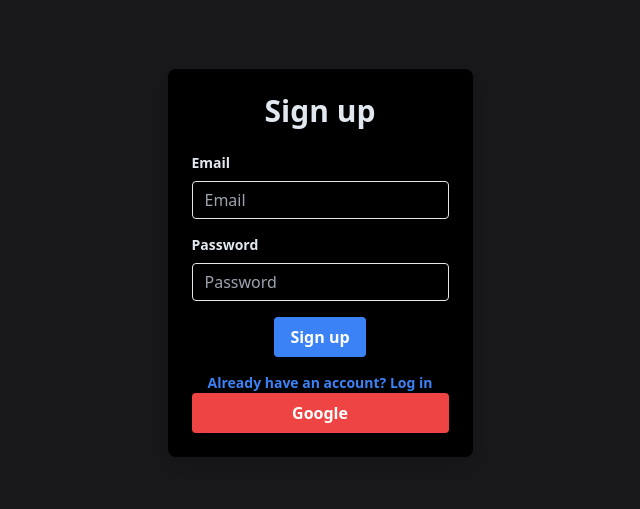
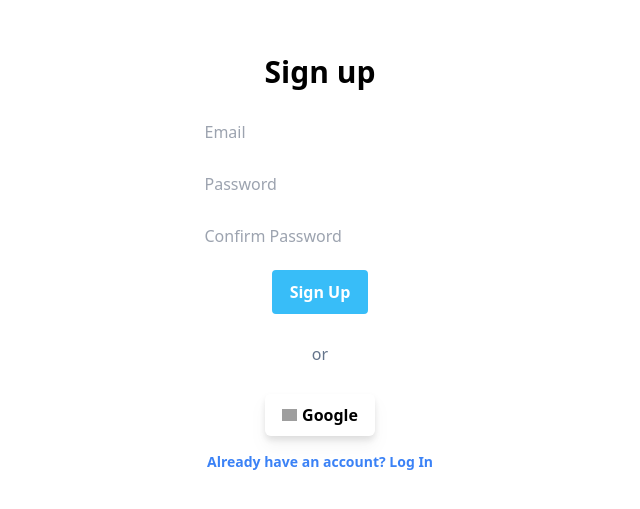
Before and after one commit to SahilSamel/Graph-networking-view, a Next.js app in the folder front-end/: page /Auth in a window 1280 px wide. Shown: the part 137-646 px from the top of the page, without its empty margins (320-960 px from the left). Built offline with nearby package versions, Linux system fonts and the light colour scheme; grey boxes are pictures that could not be loaded.

Commit message:
SignUp UI fixes

```diff
--- a/front-end/components/SignUp.tsx
+++ b/front-end/components/SignUp.tsx
@@ -1,4 +1,5 @@
 import { useRouter } from "next/router";
+import { useState, useEffect } from "react";
 import { useForm, SubmitHandler } from "react-hook-form";
 import POST from "@/api/POST/POST";
 import fapp from "@/connections/firebaseconfig";
@@ -9,6 +10,7 @@
 type Inputs = {
   email: string;
   password: string;
+  confirmPassword: string;
   userHandle: string;
   userName: string;
 };
@@ -19,20 +21,92 @@
 
 export default function SignUp({ toggleForm }: SignUpProps) {
   const router = useRouter();
+  const [isEmailValid, setIsEmailValid] = useState<boolean>(false);
+  const [isPasswordStrong, setIsPasswordStrong] = useState<boolean>(false);
+
   const {
     register,
     handleSubmit,
     formState: { errors },
-  } = useForm<Inputs>();
+    watch,
+  } = useForm<Inputs>({
+    mode: "onChange",
+  });
 
   const dispatch = useDispatch();
 
+  useEffect(() => {
+    setIsEmailValid(errors.email === undefined);
+    setIsPasswordStrong(
+      !!watch("password")?.match(
+        /^(?=.*[A-Za-z])(?=.*\d)(?=.*[@$!%*#?&])[A-Za-z\d@$!%*#?&]{8,}$/
+      )
+    );
+  }, [errors.email, watch("password")]);
+
+  const renderEmailError = () => {
+    if (errors.email) {
+      return (
+        <span className="text-red-500 text-xs">
+          Please enter an email address
+        </span>
+      );
+    }
+    if (!isEmailValid) {
+      return (
+        <span className="text-red-500 text-xs">
+          Please enter a valid email address
+        </span>
+      );
+    }
+    return null;
+  };
+
+  const renderPasswordErrors = () => {
+    if (!errors.email && errors.password && isEmailValid) {
+      return <span className="text-red-500 text-xs">Please enter a password</span>;
+    } else if (
+      !errors.email &&
+      watch("password") &&
+      !errors.password &&
+      !isPasswordStrong &&
+      isEmailValid
+    ) {
+      return (
+        <span className="text-red-500 text-xs">
+          Password must be at least 8 characters long and contain at least one
+          letter, one number, and one special character.
+        </span>
+      );
+    } else if (errors.confirmPassword && watch("password") && isEmailValid && isPasswordStrong && !errors.password) {
+      return <span className="text-red-500 text-xs">Passwords do not match</span>;
+    }
+    return null;
+  };
+
+
+  const handleEmailChange = (event: React.ChangeEvent<HTMLInputElement>) => {
+    const email = event.target.value;
+    const emailRegex = /^[^\s@]+@[^\s@]+\.[^\s@]+$/;
+    setIsEmailValid(emailRegex.test(email));
+  };
+
+  const [signupError, setSignupError] = useState<string>("");
+
+  // Function to handle clearing signupError
+  const clearSignupError = () => {
+    setSignupError("");
+  };
+
+  // Function to submit the form
   const onSubmit: SubmitHandler<Inputs> = (data: any) => {
-    console.log(data);
     const jsonData = JSON.stringify(data);
     POST("/auth/signup", jsonData, function (err: any, data: any) {
       if (err) {
-        console.log(err);
+        setSignupError("User with those credentials might already exist");
+        setTimeout(() => {
+          setSignupError("");
+        }, 5000);
       } else {
         const { uid } = data;
         dispatch(setUserId(uid));
@@ -40,6 +114,7 @@
       }
     });
   };
+
 
   const provider = new GoogleAuthProvider();
 
@@ -53,6 +128,7 @@
       }
     });
   };
+
   const handleGoogleSignIn = () => {
     const auth = getAuth(fapp);
     signInWithPopup(auth, provider)
@@ -72,57 +148,74 @@
   };
 
   return (
-    <div className="flex justify-center items-center h-screen bg-zinc-900	">
-      <div className="rounded-lg shadow-lg p-6 bg-black	">
-        <h1 className="text-3xl font-bold mb-6 text-slate-200	 text-center ">
-          Sign up
-        </h1>
-        <form className="w-full max-w-sm mx-auto flex flex-col ">
+    <div className="flex justify-center items-center h-screen">
+      <div className="rounded-lg  p-6">
+        <h1 className="text-3xl font-bold mb-6 text-center">Sign up</h1>
+        {renderEmailError()}
+        {renderPasswordErrors()}
+        <span className="text-red-500 text-xs">{signupError}</span>
+        <form
+          className="w-full max-w-sm mx-auto flex flex-col"
+          onSubmit={handleSubmit(onSubmit)}
+        >
           <div className="mb-4">
-            <label
-              className="block text-slate-200	 text-sm font-bold mb-2"
-              htmlFor="email"
-            >
-              Email
-            </label>
             <input
-              className="appearance-none border rounded w-full py-2 px-3 text-slate-200	 leading-tight focus:outline-none focus:shadow-outline bg-black	"
+              className="appearance-none border rounded w-full py-2 px-3 bg-transparent border-0 leading-tight focus:outline-none focus:border-b-0"
               type="text"
               placeholder="Email"
               {...register("email", { required: true })}
+              onChange={(e) => {
+                handleEmailChange(e);
+              }}
             />
-            {errors.email && (
-              <span className="text-red-500 text-xs">
-                This field is required
-              </span>
-            )}
           </div>
           <div className="mb-4">
-            <label
-              className="block text-slate-200	 text-sm font-bold mb-2"
-              htmlFor="password"
-            >
-              Password
-            </label>
             <input
-              className="appearance-none border rounded w-full py-2 px-3 text-slate-200	 leading-tight focus:outline-none focus:shadow-outline bg-black	"
+              className="appearance-none border rounded w-full py-2 px-3 bg-transparent border-0 leading-tight focus:outline-none focus:border-b-0"
               type="password"
               placeholder="Password"
               {...register("password", { required: true })}
             />
-            {errors.password && (
-              <span className="text-red-500 text-xs">
-                This field is required
+          </div>
+          <div className="mb-4">
+            <input
+              className="appearance-none border rounded w-full py-2 px-3 bg-transparent border-0 leading-tight focus:outline-none focus:border-b-0"
+              type="password"
+              placeholder="Confirm Password"
+              {...register("confirmPassword", {
+                required: true,
+                validate: (value) => value === watch("password"),
+              })}
+            />
+          </div>
+          <div className="flex flex-col space-y-4 items-center justify-center">
+            <button
+              className={`flex text-white bg-sky-400 border-2 border-sky-400 font-bold py-2 px-4 rounded hover:bg-transparent hover:text-sky-400 hover:border-2  focus:outline-none focus:shadow-outline ${
+                !isEmailValid ? "opacity-50 cursor-not-allowed" : ""
+              }`}
+              type="submit"
+              disabled={!isEmailValid && errors && !isPasswordStrong}
+            >
+              Sign Up
+            </button>
+            <div className="registration__form-separator">
+              <span className="registration__form-separator-text">
+                <div className="p-3 text-slate-500">or</div>
               </span>
-            )}
-          </div>
-          <div className="flex items-center justify-center">
+            </div>
             <button
-              className="bg-blue-500 hover:bg-blue-700 text-white font-bold py-2 px-4 rounded focus:outline-none focus:shadow-outline"
-              type="submit"
-              onClick={handleSubmit(onSubmit)}
+              className="flex items-center border border-transparent bg-white text-black font-bold py-2 px-4 rounded-md drop-shadow-lg hover:bg-slate-100 hover:border hover:filter-none focus:outline-none focus:shadow-outline"
+              onClick={handleGoogleSignIn}
             >
-              Sign up
+              <img
+                src="https://firebasestorage.googleapis.com/v0/b/graph-networking-app.appspot.com/o/utility%2Fgoogle-icon.svg?alt=media&token=3cf598dd-2cc5-4c83-be58-5e58196b1245"
+                alt=""
+                style={{
+                  maxWidth: "20px",
+                  paddingRight: "5px",
+                }}
+              />
+              Google
             </button>
           </div>
           <div className="flex items-center justify-center mt-4">
@@ -131,16 +224,9 @@
               type="button"
               onClick={toggleForm}
             >
-              Already have an account? Log in
+              Already have an account? Log In
             </button>
           </div>
-          <button
-            className="bg-red-500 hover:bg-red-700 text-white font-bold py-2 px-4 rounded focus:outline-none focus:shadow-outline"
-            type="submit"
-            onClick={handleGoogleSignIn}
-          >
-            Google
-          </button>
         </form>
       </div>
     </div>
```
